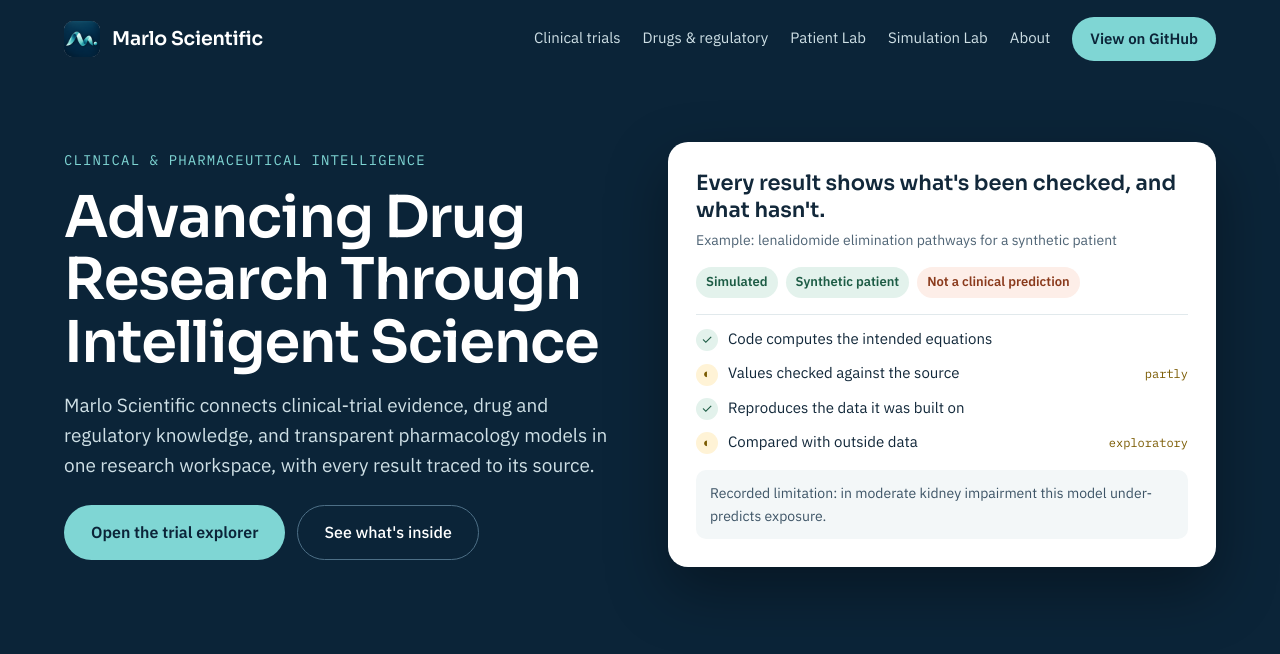
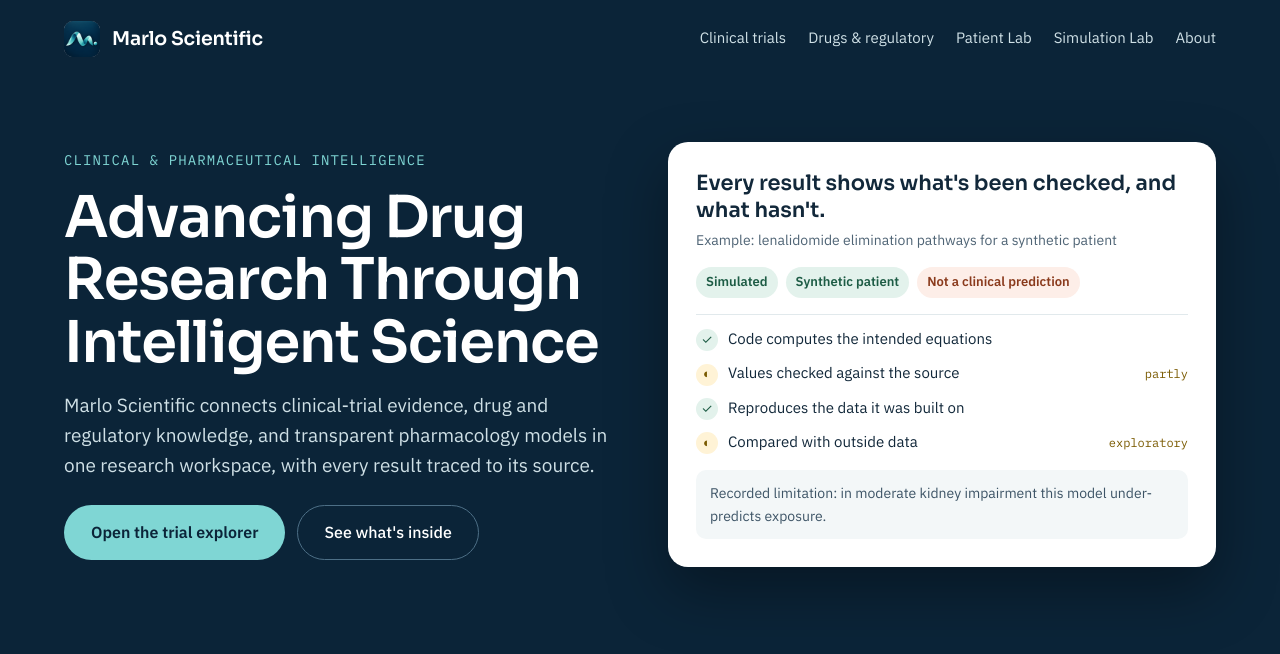
Before and after one commit to astridcmarin/marlo-scientific, a Flask app: page / in a window 1280 px wide. Shown: the top 654 px of the page. Run offline with Flask 3, Linux system fonts and the light colour scheme.

Commit message:
Remove the View on GitHub button from the landing page header

```diff
--- a/app/templates/landing.html
+++ b/app/templates/landing.html
@@ -13,7 +13,7 @@
 <body>
 <a class="skip-link" href="#main">Skip to content</a>
 
-{{ site_header(cta=('View on GitHub', github_url)) }}
+{{ site_header() }}
 
 <main id="main">
 
```
